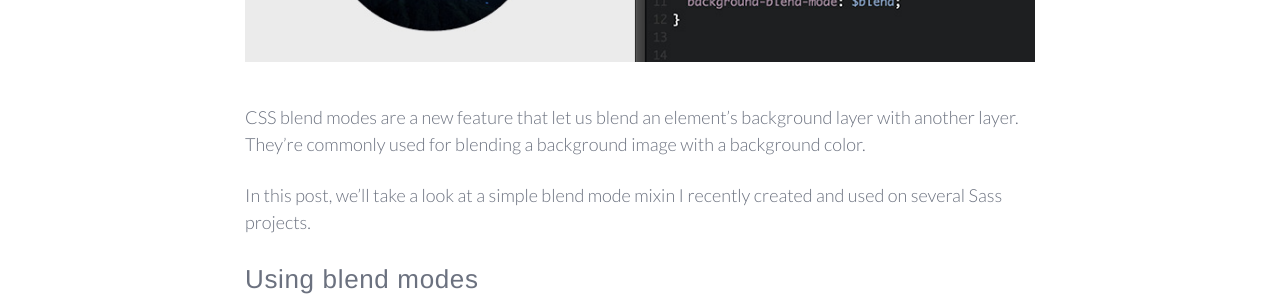
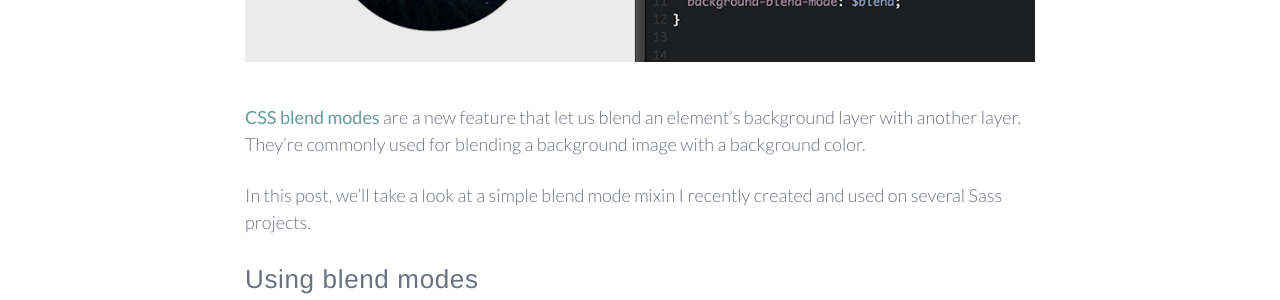
Before and after one commit to sassbreak/sassbreak.github.io, a Jekyll site: the page built from _posts/2015-02-16-css-blend-modes-with-sass.md, in a window 1280 px wide and 900 px high, scrolled down 447 px. Shown: the part 154-454 px from the top of the window. Built offline with Jekyll 4.4.1, drawn with Linux system fonts in a browser that asks for light colours; comment, search, counter and statistics services are not loaded; some of the changed lines change nothing that is shown.

Commit message:
Update 2015-02-16-css-blend-modes-with-sass.md

```diff
--- a/_posts/2015-02-16-css-blend-modes-with-sass.md
+++ b/_posts/2015-02-16-css-blend-modes-with-sass.md
@@ -9,7 +9,7 @@ desc: "We’ll build a simple CSS blend mode mixin with Sass."
 image: blend-modes.jpg
 ---
 
-CSS blend modes are a new feature that let us blend an element’s background layer with another layer. They're commonly used for blending a background image with a background color.
+[CSS blend modes](https://css-tricks.com/basics-css-blend-modes/) are a new feature that let us blend an element’s background layer with another layer. They're commonly used for blending a background image with a background color.
 
 In this post, we'll take a look at a simple blend mode mixin I recently created and used on several Sass projects.
 
```
